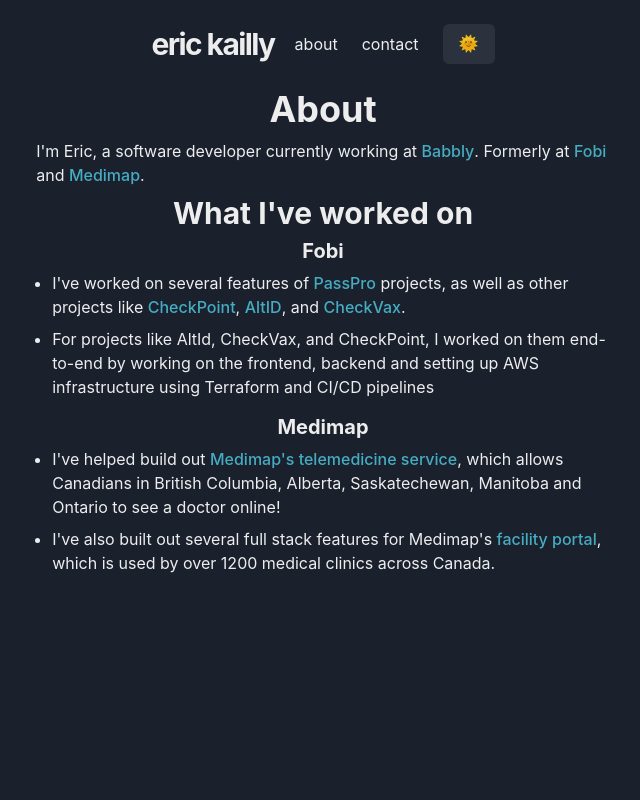
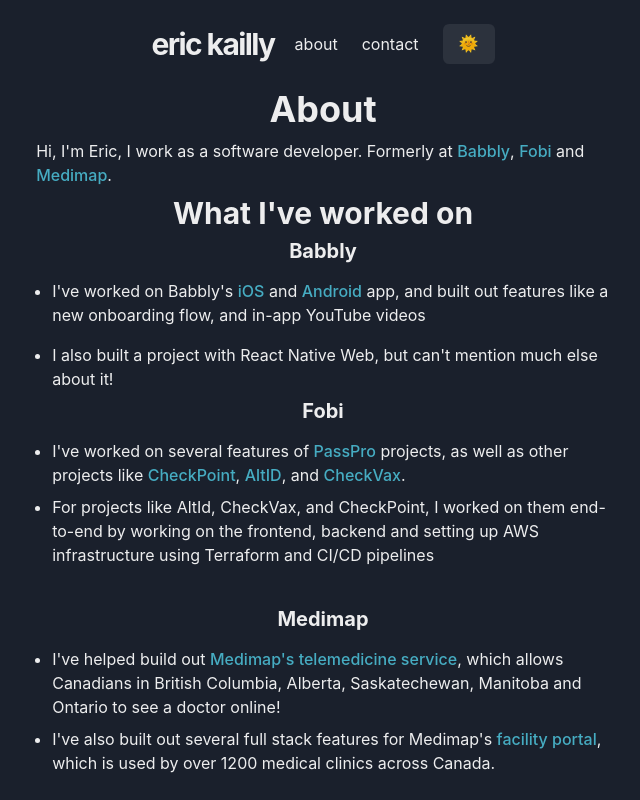
Before and after one commit to ekailly/my-site, a Next.js app: page /about in a window 1280 px wide. Shown: the whole page, without its empty margins (317-957 px from the left). Built offline with nearby package versions, Linux system fonts and the light colour scheme.

Commit message:
update about

```diff
--- a/pages/about.js
+++ b/pages/about.js
@@ -1,4 +1,5 @@
 import {
+  Box,
   Container,
   Heading,
   ListItem,
@@ -18,8 +19,8 @@
     <Stack>
       <Heading textAlign="center">About</Heading>
       <Text mb="8">
-        I'm Eric, a software developer currently working at{" "}
-        <Link href="https://www.babbly.co/">Babbly</Link>. Formerly at{" "}
+        Hi, I'm Eric, I work as a software developer. Formerly at{" "}
+        <Link href="https://www.babbly.co/">Babbly</Link>,{" "}
         <Link href="https://www.fobi.ai/">Fobi</Link> and{" "}
         <Link href="https://www.medimap.ca">Medimap</Link>.
       </Text>
@@ -27,6 +28,32 @@
       <Heading as="h3" size="lg" textAlign="center" mb="4">
         What I've worked on
       </Heading>
+      <Box mb="8">
+        <Heading as="h4" size="md" textAlign="center" mb="4">
+          Babbly
+        </Heading>
+        <Text>
+          <UnorderedList>
+            <ListItem mb="4">
+              I've worked on Babbly's{" "}
+              <Link href="https://apps.apple.com/ca/app/babbly-baby-speech-tracker/id1513738981">
+                iOS
+              </Link>{" "}
+              and{" "}
+              <Link href="https://play.google.com/store/apps/details?id=babbly.app&hl=en_CA&gl=US&pli=1">
+                Android
+              </Link>{" "}
+              app, and built out features like a new onboarding flow, and in-app
+              YouTube videos
+            </ListItem>
+            <ListItem>
+              I also built a project with React Native Web, but can't mention
+              much else about it!
+            </ListItem>
+          </UnorderedList>
+        </Text>
+      </Box>
+      <Box mb="8">
         <Heading as="h4" size="md" textAlign="center" mb="4">
           Fobi
         </Heading>
@@ -39,16 +66,22 @@
               <Link href="https://www.fobi.ai/checkpoint?hsLang=en">
                 CheckPoint
               </Link>
-            , <Link href="https://www.fobi.ai/altid?hsLang=en">AltID</Link>, and{" "}
-            <Link href="https://www.fobi.ai/checkvax?hsLang=en">CheckVax</Link>.
+              , <Link href="https://www.fobi.ai/altid?hsLang=en">AltID</Link>,
+              and{" "}
+              <Link href="https://www.fobi.ai/checkvax?hsLang=en">
+                CheckVax
+              </Link>
+              .
             </ListItem>
             <ListItem mb="8px">
-            For projects like AltId, CheckVax, and CheckPoint, I worked on them
-            end-to-end by working on the frontend, backend and setting up AWS
-            infrastructure using Terraform and CI/CD pipelines
+              For projects like AltId, CheckVax, and CheckPoint, I worked on
+              them end-to-end by working on the frontend, backend and setting up
+              AWS infrastructure using Terraform and CI/CD pipelines
             </ListItem>
           </UnorderedList>
         </Text>
+      </Box>
+      <Box mb="8">
         <Heading as="h4" size="md" textAlign="center" mb="4">
           Medimap
         </Heading>
@@ -69,6 +102,7 @@
             </ListItem>
           </UnorderedList>
         </Text>
+      </Box>
     </Stack>
   </Container>
 );
```
Lines whose indentation alone changed are shown as unchanged.
